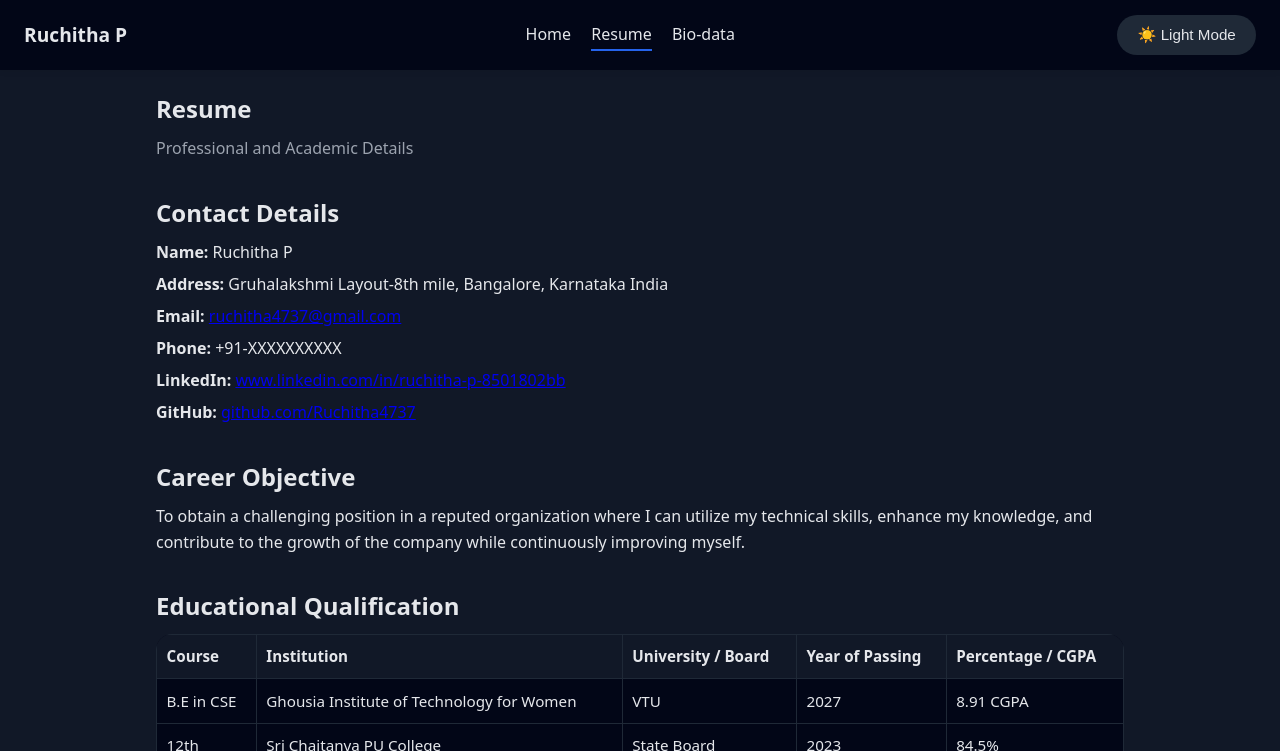
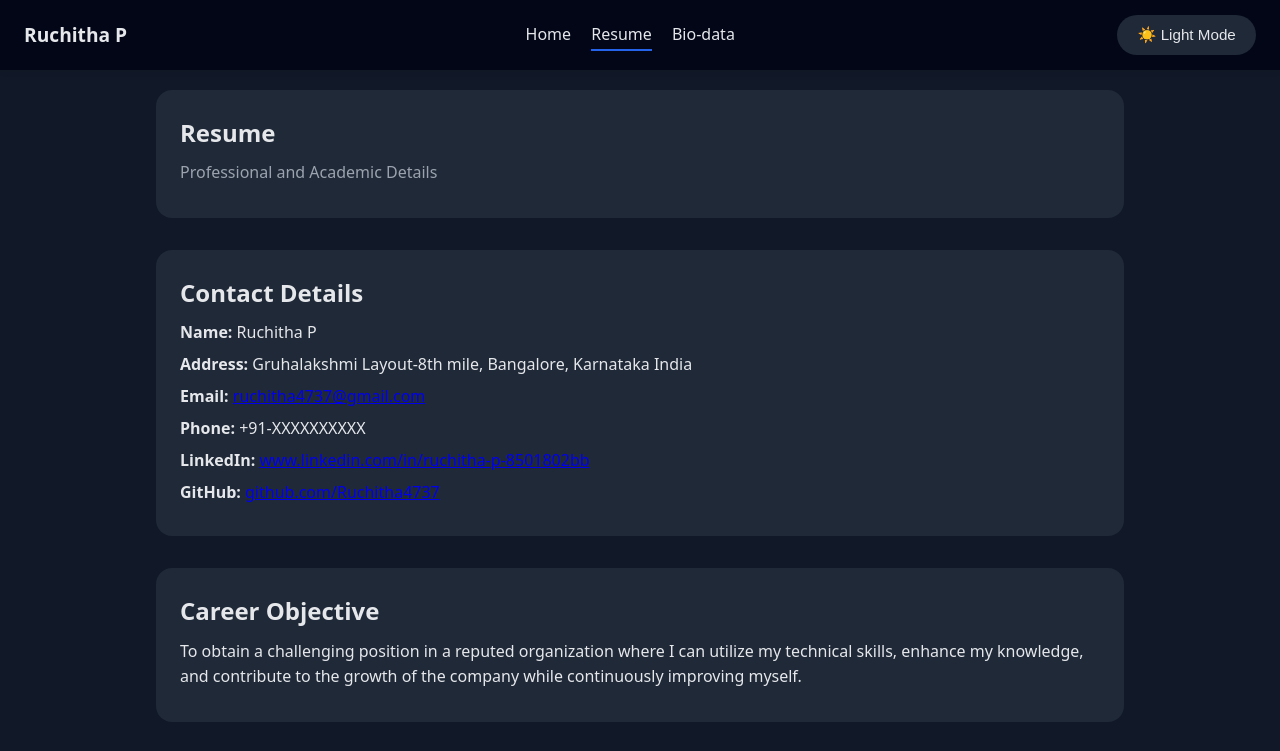
Before and after one commit to Ruchitha4737/Portfolio, a plain HTML site: page resume.html in a window 1280 px wide. Both pictures are taken after a click on the button "🌙 Dark Mode". Shown: the top 751 px of the page. Drawn offline with Linux system fonts and the light colour scheme.

Commit message:
color change

```diff
--- a/styles.css
+++ b/styles.css
@@ -189,6 +189,9 @@ body.dark .hero-card {
 
 .section {
   margin-top: 2rem;
+  padding: 1.5rem;
+  border-radius: 1rem;
+  background-color: #f9fafb;
 }
 
 .section h2,
@@ -198,6 +201,54 @@ body.dark .hero-card {
 
 .section p {
   margin-bottom: 0.5rem;
+}
+
+/* Section color variations */
+.section:nth-child(1) {
+  background-color: #fef3f0;
+}
+
+.section:nth-child(2) {
+  background-color: #f0fdf4;
+}
+
+.section:nth-child(3) {
+  background-color: #f0f9ff;
+}
+
+.section:nth-child(4) {
+  background-color: #fef3c7;
+}
+
+.section:nth-child(5) {
+  background-color: #fce7f3;
+}
+
+.section:nth-child(6) {
+  background-color: #f3e8ff;
+}
+
+.section:nth-child(7) {
+  background-color: #e0f2fe;
+}
+
+.section:nth-child(8) {
+  background-color: #dcfce7;
+}
+
+body.dark .section {
+  background-color: #1f2937;
+}
+
+body.dark .section:nth-child(1),
+body.dark .section:nth-child(2),
+body.dark .section:nth-child(3),
+body.dark .section:nth-child(4),
+body.dark .section:nth-child(5),
+body.dark .section:nth-child(6),
+body.dark .section:nth-child(7),
+body.dark .section:nth-child(8) {
+  background-color: #1f2937;
 }
 
 /* Chips */
```
